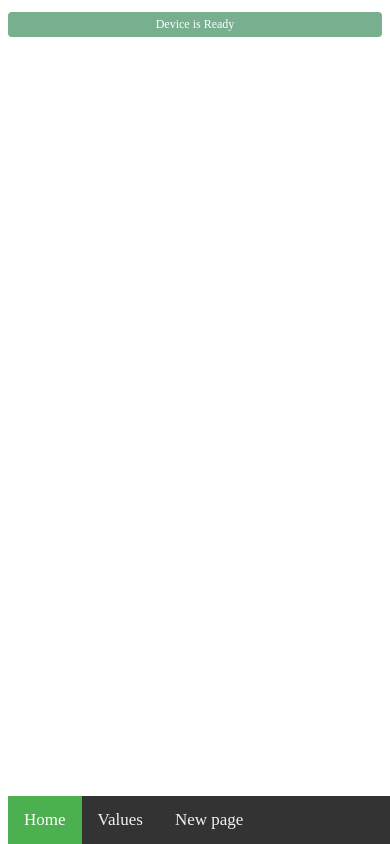
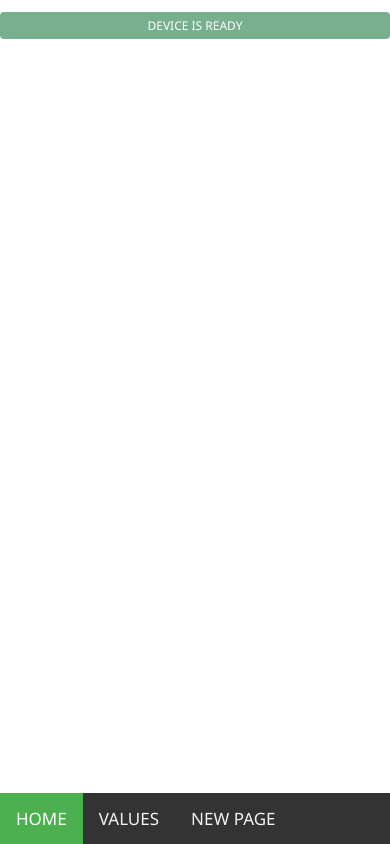
Before and after one commit to OnBlur/Broemm, a website: page BroemmVS/BroemmVS/www/index.html in a window 390 px wide. Drawn offline with Linux system fonts and the light colour scheme; some packages are replaced by stand-ins of ours.

Commit message:
v.0.0.20.1 - added links to default.css

```diff
--- a/BroemmVS/BroemmVS/www/index.html
+++ b/BroemmVS/BroemmVS/www/index.html
@@ -8,6 +8,7 @@
 
     <!-- Tags for entire app -->
     <script type="text/javascript" src="cordova.js" defer></script>
+    <link rel="stylesheet" type="text/css" href="css/default.css">
     <link rel="stylesheet" type="text/css" href="css/navbar.css">
 
     <!-- Tags specific for this page -->
```
Also changed, not shown: BroemmVS/BroemmVS/www/newpage.html (+1 -0 lines), BroemmVS/BroemmVS/www/values.html (+1 -0 lines). Lines whose indentation alone changed are shown as unchanged.
